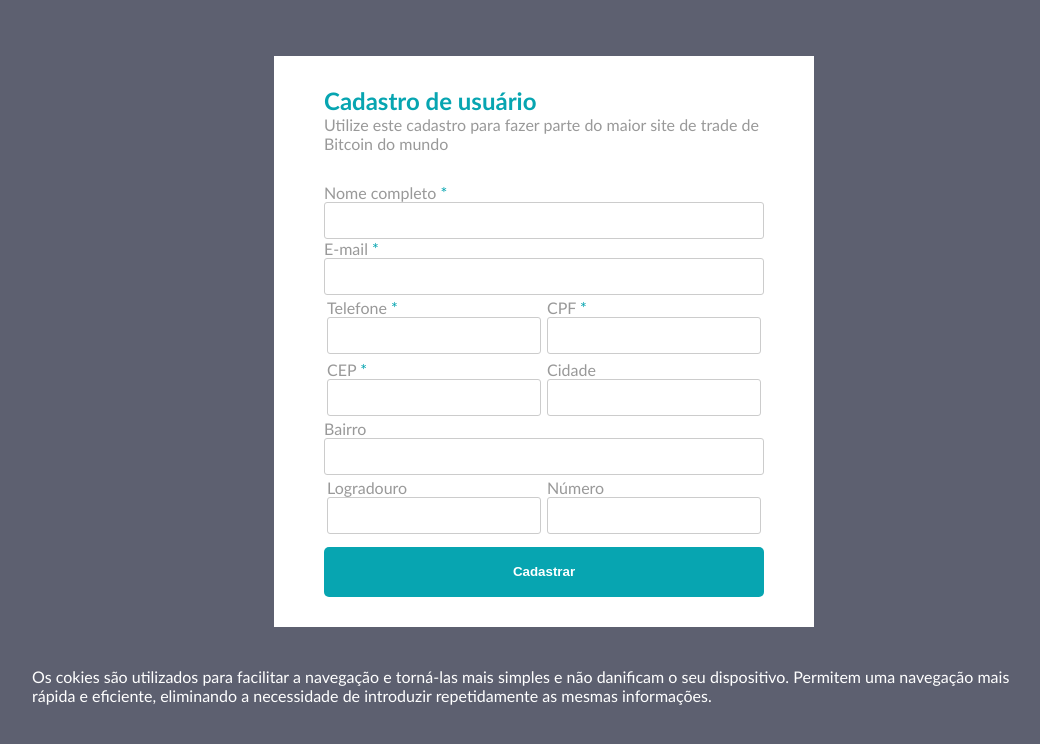
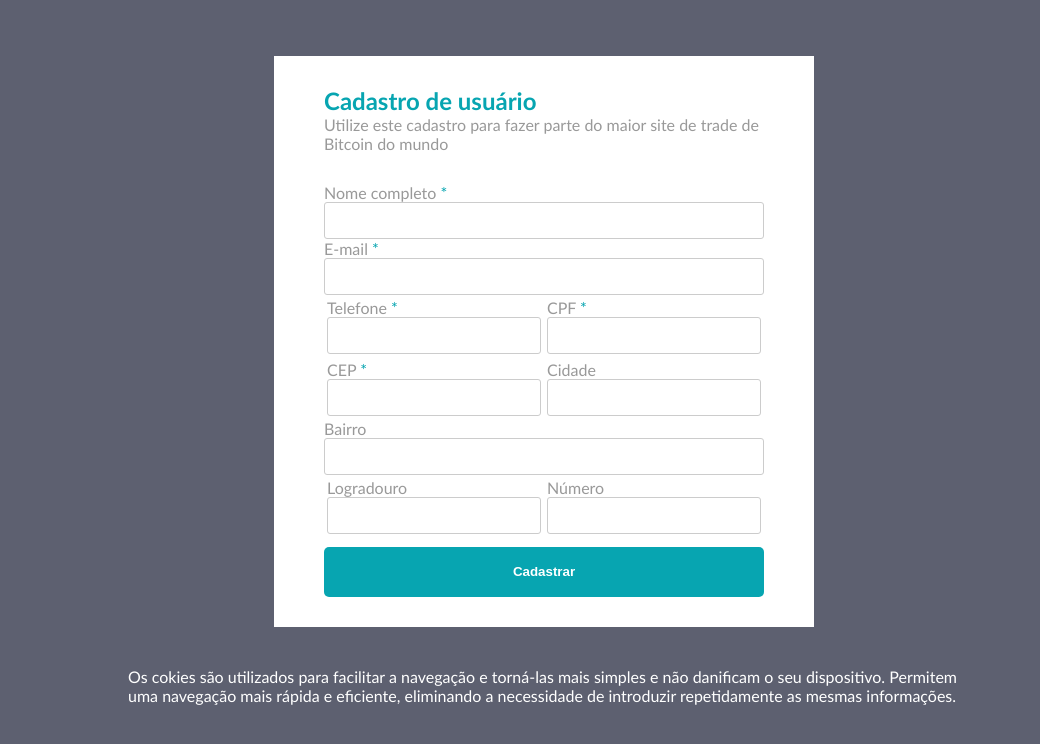
Before and after one commit to viniciuslemos93/tela-cadastro, a plain HTML site: page index.html in a window 1280 px wide. Shown: the whole page, without its empty margins (96-1136 px from the left). Drawn offline with Linux system fonts and the light colour scheme.

Commit message:
Ajustado a largura do parágrafo dos cokies da tela de cadastro

```diff
--- a/assets/estilos/estilo.css
+++ b/assets/estilos/estilo.css
@@ -74,7 +74,7 @@ input {
     padding: 3px;
 }
 .cokies {
-    width: 80%;
+    width: 65%;
     margin: 40px 0;
     color: white;
 }
```
Also changed, not shown: 1 other file.
